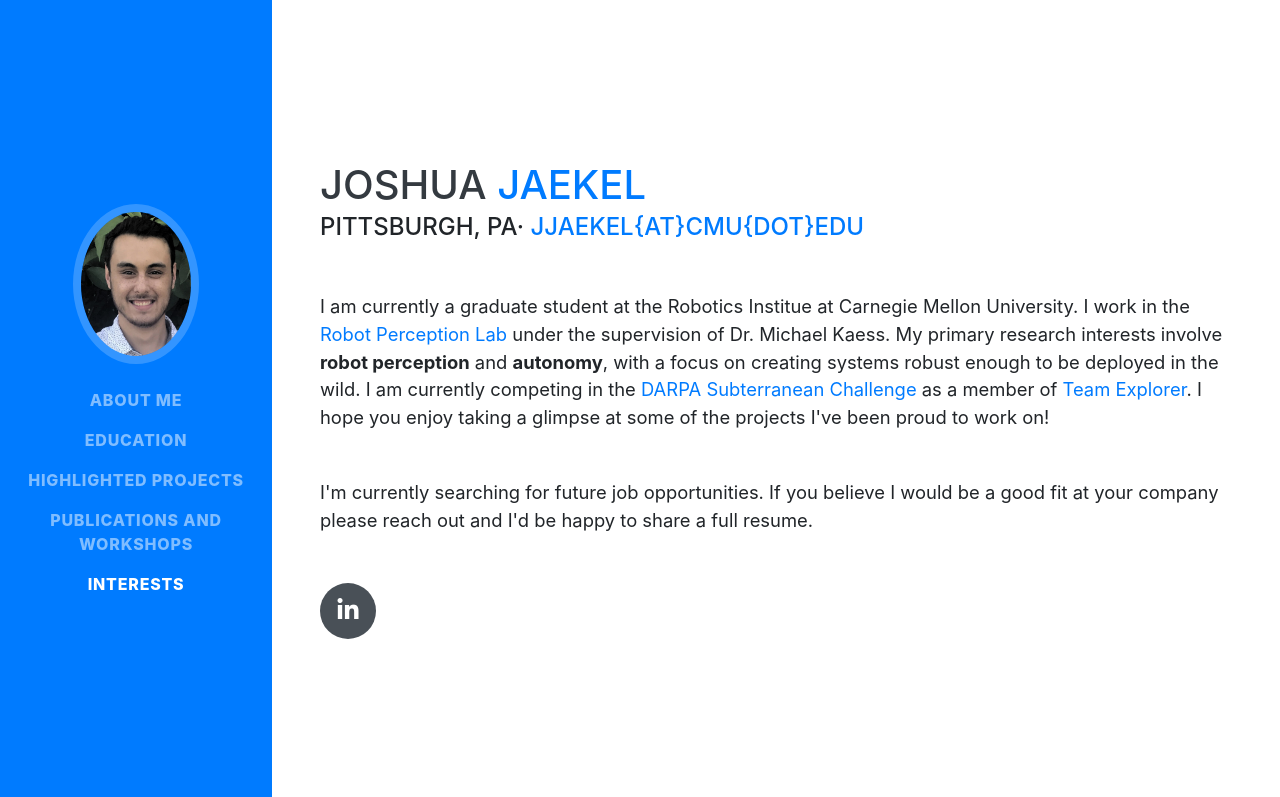
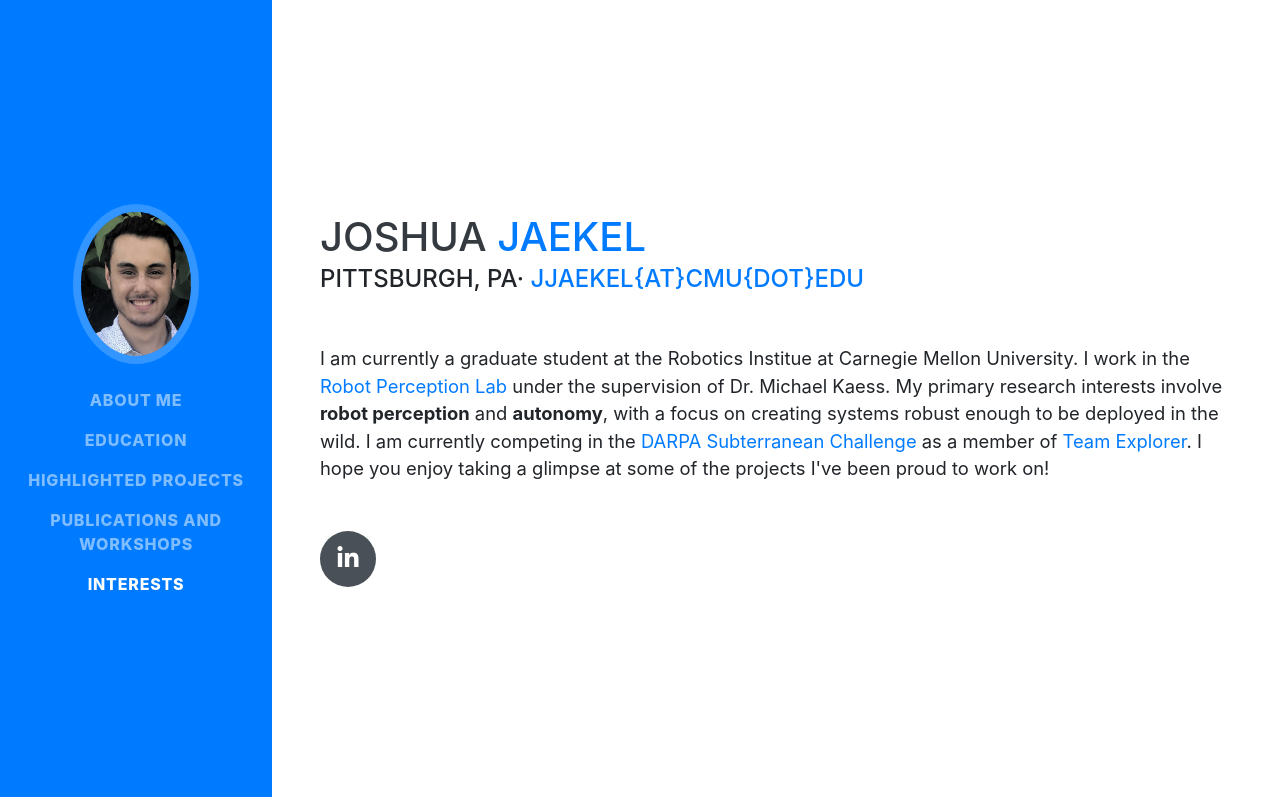
Before and after one commit to jaekelj/JoshuaJaekel, a website with bundled scripts: page index.html in a window 1280 px wide. Shown: the top 797 px of the page. Built offline with nearby package versions, Linux system fonts and the light colour scheme; a web font is replaced by a local one.

Commit message:
no longer looking for job

```diff
--- a/index.html
+++ b/index.html
@@ -109,8 +109,6 @@
           I am currently competing in the <a href="https://www.subtchallenge.com/">DARPA Subterranean Challenge</a> as a member of <a href="https://www.subt-explorer.com/">Team Explorer</a>.
           I hope you enjoy taking a glimpse at some of the projects I've been proud to work on!  </p>
 
-          <p class="lead mb-5">
-            I'm currently searching for future job opportunities. If you believe I would be a good fit at your company please reach out and I'd be happy to share a full resume. </p>
         <div class="social-icons">
           <a href="https://www.linkedin.com/in/joshua-jaekel/">
             <i class="fab fa-linkedin-in"></i>
```
